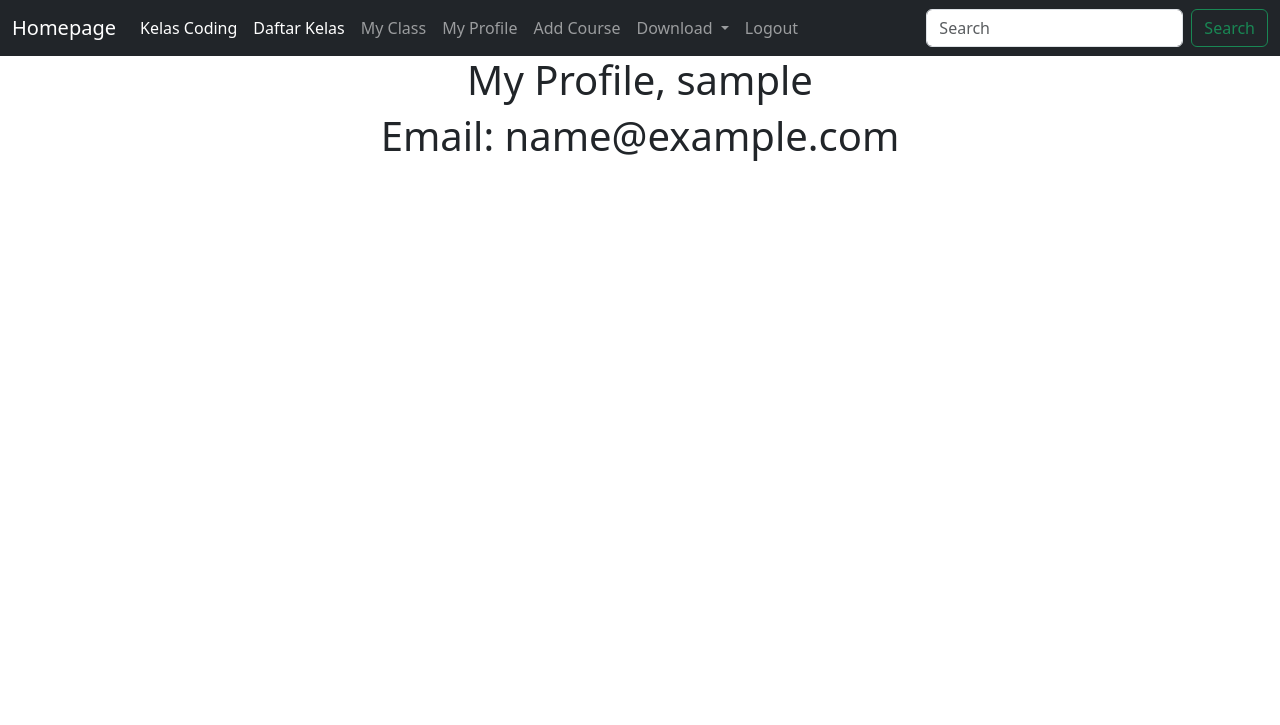
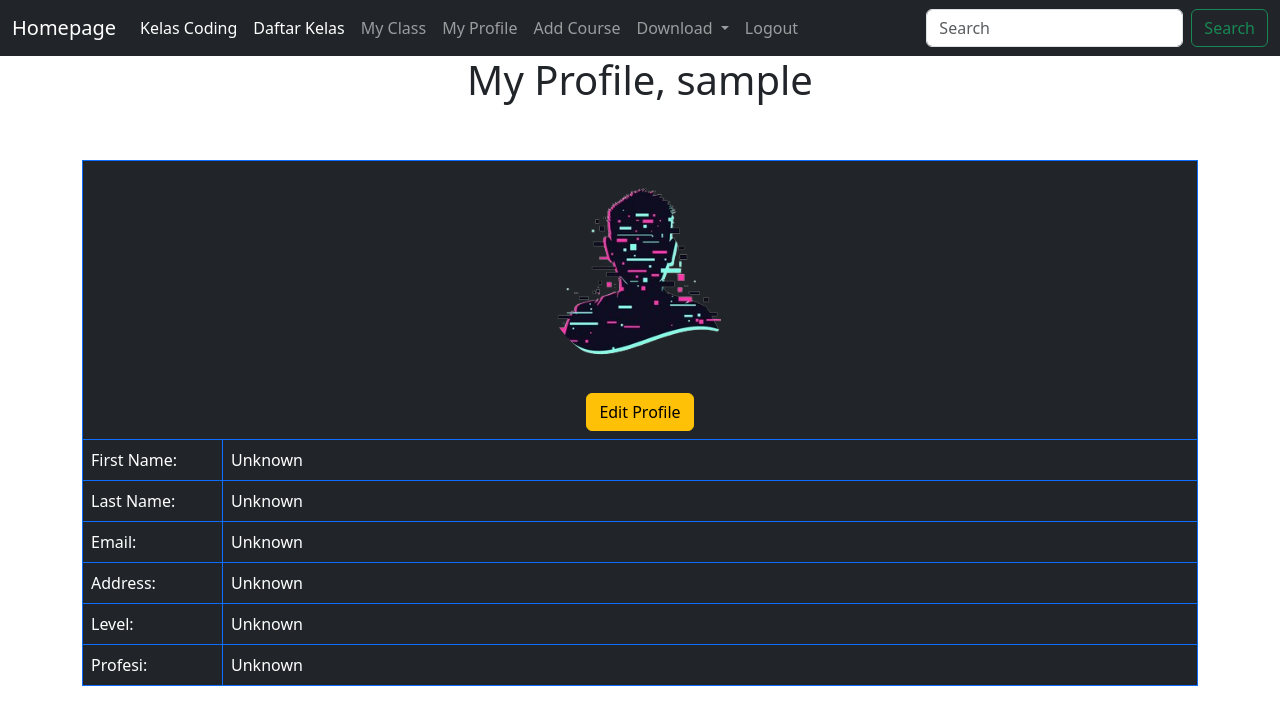
Before and after one commit to AnggiAnggiana/Coding-Website, a Django app: page /myprofile/ in a window 1280 px wide. Shown: the top 725 px of the page. Run offline with Django 4.2, Linux system fonts and the light colour scheme; the visitor is signed in with stand-in values (Sample User, id 1); data that the repository does not hold is empty.

Commit message:
Melakukan fixin atas beberapa bug (edit profile, my profile, navbar, dan views.py)

```diff
--- a/akses/views.py
+++ b/akses/views.py
@@ -68,7 +68,7 @@ def login_user(request):
         if user is not None:
             login(request, user)
             messages.success(request, ('Kamu berhasil login'))
-            return(redirect('homepage'))
+            return(redirect('myprofile'))
         else:
             messages.success(request, ('Login tidak berhasil, ada kesalahan username atau password'))
             return(redirect('login'))
@@ -78,7 +78,7 @@ def login_user(request):
 def logout_user(request):
     logout(request)
     messages.success(request, ('Kamu sudah berhasil keluar, silahkan login kembali'))
-    return(redirect('homepage'))
+    return(redirect('login'))
 
 
 
--- a/kelas_programming/templates/kelas_programming/myprofile.html
+++ b/kelas_programming/templates/kelas_programming/myprofile.html
@@ -14,7 +14,6 @@
 
     {% if request.user.username %}
         <h1>My Profile, {{request.user.username}} </h1>
-        <h1>Email: {{request.user.email}} </h1>
     {% endif %}
     <br><br>
     {% if request.student.id %}
@@ -46,7 +45,6 @@
                                     </div>
                                     <br><br>
                                     <a href="{% url 'edit_profile' %}" class="btn btn-warning">Edit Profile</a></td>
-
                                 {% else %}
                                     <div class="image-container">
                                         <img src="{% static 'kelas_programming/images/no-profile-picture.png' %}" class="size-profile-picture">
@@ -82,6 +80,56 @@
                         <tr>
                             <td class="tabel-kolom">Profesi:</td>
                             <td>{{ student.get_profesi_display }}<br></td>
+                        </tr>
+                    </table>
+                {% empty %}
+                    <table class="table tabel-kelas table-dark table-bordered border-primary">
+                        <tr>
+                            <td colspan="2"align="center">
+                                {% if student.profile_image %}
+                                    <div class="image-container">
+                                        <img src="{{ student.profile_image.url }}" class="size-profile-picture">
+                                        <div class="image-overlay">
+                                            <span class="view-image">Lihat Foto</span>
+                                        </div>
+                                    </div>
+                                    <br><br>
+                                    <a href="{% url 'edit_profile' %}" class="btn btn-warning">Edit Profile</a></td>
+                                {% else %}
+                                    <div class="image-container">
+                                        <img src="{% static 'kelas_programming/images/no-profile-picture.png' %}" class="size-profile-picture">
+                                        <div class="image-overlay">
+                                            <span class="view-image">Lihat Foto</span>
+                                        </div>
+                                    </div>
+                                    <br><br>
+                                    <a href="{% url 'edit_profile' %}" class="btn btn-warning">Edit Profile</a></td>
+                                {% endif %}
+                            </td>
+                        </tr>
+                        <tr>
+                            <td class="tabel-kolom">First Name:</td>
+                            <td>Unknown<br></td>
+                        </tr>
+                        <tr>
+                            <td class="tabel-kolom">Last Name:</td>
+                            <td>Unknown<br></td>
+                        </tr>
+                        <tr>
+                            <td class="tabel-kolom">Email:</td>
+                            <td>Unknown<br></td>
+                        </tr>
+                        <tr>
+                            <td class="tabel-kolom">Address:</td>
+                            <td>Unknown<br></td>
+                        </tr>
+                        <tr>
+                            <td class="tabel-kolom">Level:</td>
+                            <td>Unknown<br></td>
+                        </tr>
+                        <tr>
+                            <td class="tabel-kolom">Profesi:</td>
+                            <td>Unknown<br></td>
                         </tr>
                     </table>
                 {% endfor %}
--- a/kelas_programming/templates/kelas_programming/navbarStyle.html
+++ b/kelas_programming/templates/kelas_programming/navbarStyle.html
@@ -12,7 +12,7 @@
             {% endif %}
           </li>
           <li class="nav-item">
-            {% if user.is_authenticated %}
+            {% if user.is_authenticated and user.is_superuser %}
               <a class="nav-link active" aria-current="page" href="{% url 'kelas' %}">Daftar Kelas</a>
             {% endif %}
           </li>
@@ -40,10 +40,8 @@
                 Download
               </a>
                 <ul class="dropdown-menu">
-                  <li><a class="dropdown-item" href="{% url 'download_class_csv' %}">Download CSV</a></li>
-                  <li><a class="dropdown-item" href="{% url 'download_class_pdf' %}">Download PDF</a></li>
-                  <li><hr class="dropdown-divider"></li>
-                  <li><a class="dropdown-item" href="#">Something else here</a></li>
+                  <li><a class="dropdown-item" href="{% url 'download_class_csv' %}">Download "MyClass" in csv</a></li>
+                  <li><a class="dropdown-item" href="{% url 'download_class_pdf' %}">Download "MyClass" in pdf</a></li>
                 </ul>
             </li>
           {% endif %}
--- a/kelas_programming/views.py
+++ b/kelas_programming/views.py
@@ -131,24 +131,6 @@ def view_kelas(request, kelas_id):
         'view_kelas': view_kelas})
 
 
-# Membuat page untuk content myclass
-@login_required
-def class_content(request, kelas_id):
-    student = Payment.objects.filter(siswa__owner=request.user.id)
-    profile = Student.objects.filter(owner=request.user.id)
-    class_content = Class.objects.get(pk=kelas_id)
-    return render(request, 'kelas_programming/class_content.html', {
-        'student': student,
-        'profile': profile,
-        'class_content': class_content,
-    })
-
-# INI DATA "LOGIN WITH GOOGLE"
-# CLIENT ID: 511071097404-8kmoiupe2osf4rae7b34ft4oiel19lds.apps.googleusercontent.com
-# CLIENT SECRET: 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
-
-
-
 # Page untuk pembayaran sebelum memilih kelas
 @login_required
 def paymentKelas(request, kelas_id):
@@ -182,6 +164,19 @@ def myclass(request):
         'profile': profile
     })
 
+# Membuat page untuk content myclass
+@login_required
+def class_content(request, kelas_id):
+    student = Payment.objects.filter(siswa__owner=request.user.id)
+    profile = Student.objects.filter(owner=request.user.id)
+    class_content = Class.objects.get(pk=kelas_id)
+    return render(request, 'kelas_programming/class_content.html', {
+        'student': student,
+        'profile': profile,
+        'class_content': class_content,
+    })
+
+
 # Menambahkan pagination di def kelas ini
 @login_required
 def kelas(request):
@@ -203,13 +198,6 @@ def kelas(request):
 
 
 
-# Membuat page yg muncul hanya berdasarkan id kelas tertentu
-# @login_required
-# def show_kelas(request, kelas_id):
-#     show_kelas = Class.objects.get(pk=kelas_id)
-#     return render(request, 'kelas_programming/show_kelas.html', {'show_kelas': show_kelas})
-
-
 @login_required
 def edit_kelas(request, kelas_id):
     edit_kelas = Class.objects.get(pk=kelas_id)
@@ -229,22 +217,16 @@ def edit_kelas(request, kelas_id):
 def search_kelas(request):
     if request.method == "POST":
         mencari = request.POST['mencari']
-        # Link ke spesifik kelas
-        # kelas = Class.objects.all()
-        kelas = Class.objects.filter(framework__icontains=mencari)
-        kelas1 = Class.objects.filter(language__icontains=mencari)
-        kelas2 = Class.objects.filter(function__icontains=mencari)
-        kelas3 = Course.objects.filter(lecture__icontains=mencari)
-        return render(request, 'kelas_programming/search_kelas.html', {'mencari': mencari, 'kelas': kelas, 'kelas1': kelas1, 'kelas2': kelas2, 'kelas3': kelas3})
+        course = Course.objects.filter(name__icontains=mencari)
+        course1 = Course.objects.filter(kelas__icontains=mencari)
+        course2 = Course.objects.filter(lecture__icontains=mencari)
+        return render(request, 'kelas_programming/search_kelas.html', {'mencari': mencari, 'course': course, 'course1': course1, 'course2': course2})
     else:
         return render(request, 'kelas_programming/search_kelas', {})
 
 
 @login_required
 def myprofile(request):
-    # Semua data
-    # profile = Student.objects.all()
-
     # Hanya profile user tertentu
     profile = Student.objects.filter(owner=request.user.id)
     return render(request, 'kelas_programming/myprofile.html', {
@@ -254,7 +236,7 @@ def myprofile(request):
 @login_required
 def edit_profile(request):
     submitted = False
-    profile_edit = get_object_or_404(Student, owner=request.user.id)
+    profile_edit, created = Student.objects.get_or_create(owner=request.user.id)
     if request.method == 'POST':
         form = StudentForm(request.POST or None, request.FILES or None, instance=profile_edit)
         if form.is_valid():
@@ -281,20 +263,23 @@ def edit_profile(request):
 @login_required
 def download_class_csv(request):
     response = HttpResponse(content_type='text/csv')
-    response['Content-Disposition'] = 'attachment; filename=class.csv'
+    response['Content-Disposition'] = 'attachment; filename=myclass.csv'
 
     # Mencantumkan penulis filenya
     writer = csv.writer(response)
 
     # Isi filenya apa saja
-    classes = Class.objects.all()
+    student_data = Payment.objects.filter(siswa__owner=request.user.id)
 
     # Membuat kolom yg akan dibuat dalam file CSV
-    writer.writerow(['Class Name', 'Language', 'Framework', 'Function', 'Link'])
+    writer.writerow(['Siswa', 'Class Name', 'Language', 'Framework', 'Function'])
 
     # Membuat output di filenya
-    for kelas in classes:
-        writer.writerow([kelas.name, kelas.language, kelas.framework, kelas.function, kelas.link])
+    for data in student_data:
+        siswa = data.siswa
+        kelas_siswa = data.kelas_siswa
+
+        writer.writerow([f"{siswa.first_name} {siswa.last_name}", kelas_siswa.name, kelas_siswa.language, kelas_siswa.framework, kelas_siswa.function])
 
     return response
 
@@ -315,18 +300,22 @@ def download_class_pdf(request):
     textobject.setTextOrigin(inch, inch)
     textobject.setFont("Helvetica", 12)
 
-    # Isi filenya apa saja
-    classes = Class.objects.all()
+    # Isi file pdf yg di download
+    student_data = Payment.objects.filter(siswa__owner=request.user.id)
 
     # Membuat baris teks
     lines = []
 
-    for kelas in classes:
-        lines.append(kelas.name)
-        lines.append(kelas.language)
-        lines.append(kelas.framework)
-        lines.append(kelas.function)
-        lines.append(kelas.link)
+
+    for data in student_data:
+        siswa = data.siswa
+        kelas_siswa = data.kelas_siswa
+
+        lines.append(f"Siswa: {siswa.first_name} {siswa.last_name}")
+        lines.append(f"Kelas: {kelas_siswa.name}")
+        lines.append(f"Language: {kelas_siswa.language}")
+        lines.append(f"Framework: {kelas_siswa.framework}")
+        lines.append(f"Function: {kelas_siswa.function}")
         lines.append("---------------------------------------------")
 
     # Looping
@@ -339,23 +328,4 @@ def download_class_pdf(request):
     c.save()
     buf.seek(0)
 
-    return FileResponse(buf, as_attachment=True, filename='class.pdf')
-
-
-
-
-
-# def change_password(request):
-#     if request.method == 'POST':
-#         form = Change_PasswordForm(request.user, request.POST)
-#         if form.is_valid():
-#             user = form.save()
-#             update_session_auth_hash(request, user)
-#             messages.success(request, 'Password Berhasil Dirubah')
-#             return redirect(reverse('login'))
-#         else:
-#             messages.success(request, 'Password gagal dirubah')
-#             return redirect(reverse('change_password'))
-#     else:
-#         form = Change_PasswordForm()
-#     return render(request, 'kelas_programming/change_password.html', {'form': form})
+    return FileResponse(buf, as_attachment=True, filename='myclass.pdf')
--- a/templates/layout.html
+++ b/templates/layout.html
@@ -3,7 +3,7 @@
 <head>
     <meta charset="UTF-8">
     <meta name="viewport" content="width=device-width, initial-scale=1.0">
-    <title>KOSAN (Koding Santai)</title>
+    <title>KOSAN (Koding Santai) Coding Website</title>
     <link href="https://cdn.jsdelivr.net/npm/bootstrap@5.3.2/dist/css/bootstrap.min.css" rel="stylesheet" integrity="sha384-T3c6CoIi6uLrA9TneNEoa7RxnatzjcDSCmG1MXxSR1GAsXEV/Dwwykc2MPK8M2HN" crossorigin="anonymous">
 </head>
 <body>
```
Also changed, not shown: kelas_programming/templates/kelas_programming/search_kelas.html (+6 -9 lines).
